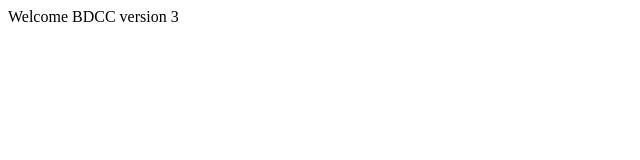
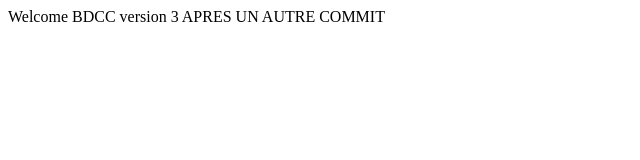
Before and after one commit to NAWAL-EL-AARAJ/tp4, a plain HTML site: page index.html in a window 1280 px wide. Shown: the whole page, without its empty margins (0-640 px from the left). Drawn offline with Linux system fonts and the light colour scheme.

Commit message:
tp4 v3 NOUVEAUUUU

```diff
--- a/index.html
+++ b/index.html
@@ -5,6 +5,6 @@
 <title>BDCC</title>
 </head>
 <body>
-Welcome BDCC version 3
+Welcome BDCC version 3 APRES UN AUTRE COMMIT
 </body>
 </html>
```
